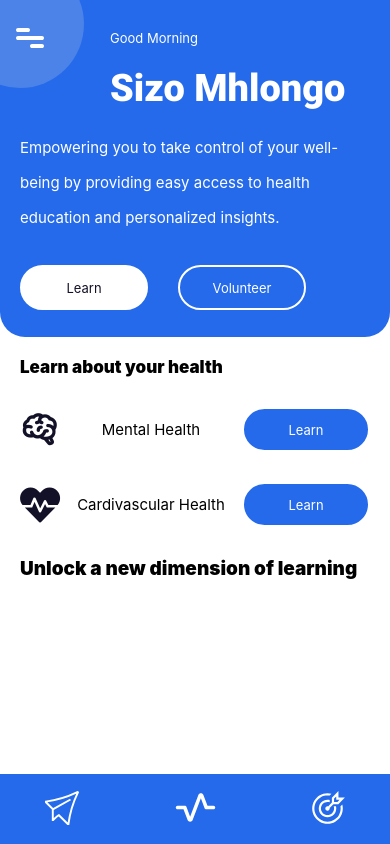
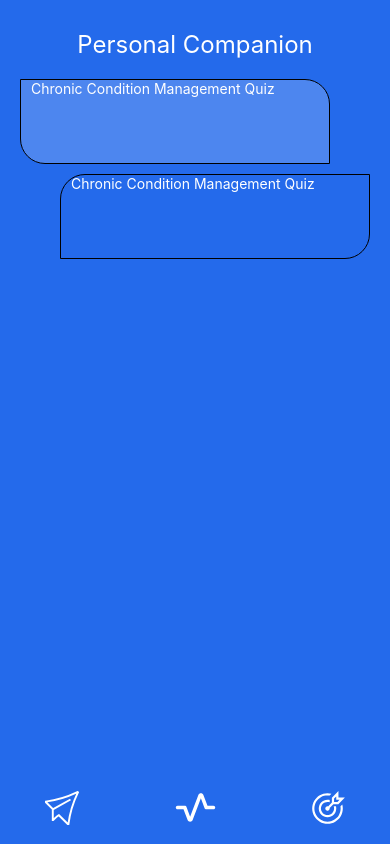
Before and after one commit to SizoDevelops/Intuactive, a React Native app: screen /Stats in a window 390 px wide. Both pictures are taken after a click on the button 328 px from the left and 807 px from the top of the page. Built offline with nearby package versions, Linux system fonts and the light colour scheme; no server answers.

Commit message:
Intro AI chat

```diff
--- a/components/Stats.js
+++ b/components/Stats.js
@@ -8,6 +8,7 @@ import { useFocusEffect, useNavigation } from '@react-navigation/native'
 import { useDispatch } from 'react-redux'
 import { setTabColor } from '../shared/TabColor'
 import { normalize } from '../shared/functions'
+import { TextInput } from 'react-native'
 
 
 export default function Stats() {
@@ -26,115 +27,56 @@ export default function Stats() {
     }, []),
   );
   return (
-    <Background color={Colors.BGALT}>
-
-      <View style={styles.container}>
-      <MenuButton/>
-        <View style={styles.header}>
-          <Text style={styles.Text}>Good Morning</Text>
-          <Text style={[styles.Text, {fontSize: normalize(40) , fontFamily: "Roboto-Black", marginTop: 20, marginBottom: 30}]}>Sizo Mhlongo</Text>
+    <Background>
+      <Text style={styles.Text}>Personal Companion</Text>
+        <View style={styles.bot}>
+          <Text style={styles.botText}>Chronic Condition Management Quiz</Text>
         </View>
-        <View style={styles.textHolder}>
-          <Text style={[styles.Text, {fontSize: normalize(16), lineHeight: 35}]}>
-            Empowering you to take control of your well-being by providing easy access to health education and personalized insights.
-          </Text>
-        </View>
-
-        <View style={styles.buttons}>
-          <Pressable style={[styles.btn, {backgroundColor: Colors.BGALT}]} onPress={() => {
-            navigation.navigate("LoginHome")
-          }}>
-              <Text style={[styles.Text, {color: Colors.TXTALT}]}>Learn</Text>
-          </Pressable>
-          <Pressable style={styles.btn} onPress={() => {
-            navigation.navigate("Documents")
-          }}>
-              <Text style={styles.Text}>Volunteer</Text>
-          </Pressable>
-        </View>
-      </View>
-      <View style={styles.main}>
-        <Text style={{fontSize: normalize(18), fontWeight: "900", marginTop: 20 }}>Learn about your health</Text>
-
-        <View>
-          <View style={styles.learn}>
-          <MaterialCommunityIcons name="brain" size={40} color={Colors.TXTALT} />
-          <Text style={{fontSize: normalize(16) }}>Mental Health</Text>
-          <Pressable style={[styles.btn, {backgroundColor: Colors.BG}]} onPress={() => {
-            navigation.navigate("DistanceView")
-          }}>
-              <Text style={styles.Text}>Learn</Text>
-          </Pressable>
-          </View>
-
-          <View style={styles.learn}>
-          <FontAwesome5 name="heartbeat" size={40} color={Colors.TXTALT} />
-          <Text style={{fontSize: normalize(16) }}>Cardivascular Health</Text>
-          <Pressable style={[styles.btn, {backgroundColor: Colors.BG}]} onPress={() => {
-            navigation.navigate("MedicalRecords")
-          }}>
-              <Text style={styles.Text}>Learn</Text>
-          </Pressable>
+        <View style={styles.ContUser}>
+          <View style={styles.User}>
+            <TextInput style = {[styles.textInput,{marginLeft: 0},{color: Colors.TXT}]} placeholder={'Chronic Condition Management Quiz'}/>
           </View>
         </View>
 
-        <Text style={{fontSize: normalize(20), fontWeight: "900", marginTop: 30 }}>Unlock a new dimension of learning</Text>
-
-
-      </View>
     </Background>
   )
 }
 
 const styles = StyleSheet.create({
-    Text: {
-      color: "#fff",
-      fontSize: normalize(14),
+    Text:{
+      color: Colors.TXT,
+      fontSize: normalize(25),
+      marginHorizontal: 'auto',
+      marginTop: 30
+    },
+    bot:{
+      backgroundColor: Colors.TXT+ 30,
+      marginTop: 20,
+      borderWidth:1,
+      borderBottomLeftRadius: 25,
+      borderTopEndRadius: 25,
+      minHeight: 85,
+      height: 'fit-content',
+      width:310,
+      marginLeft: 20,
+      paddingHorizontal: 10
+    },
+    User:{
+      backgroundColor: Colors.BG +10,
+      marginTop: 10,
+      borderWidth:1,
+      borderBottomRightRadius: 25,
+      borderTopLeftRadius: 25,
+      minHeight: 85,
+      height: 'fit-content',
+      width:310,
+      marginLeft: 60,
+      paddingHorizontal: 10
+    },
+    botText:{
+      color: Colors.TXT
+    }
 
-    },
-    container: {
 
-      backgroundColor: Colors.BG,
-      height: 337,
-      borderBottomLeftRadius: 25,
-      borderBottomRightRadius: 25,
-      justifyContent: "flex-start",
-      gap: 20
 
-    },
-
-    header: {
-      paddingHorizontal: 40,
-      top: 30,
-      left: 70,
-
-    },
-    textHolder:{
-      paddingHorizontal: 20,
-
-    },
-    btn: {
-      borderWidth: 2,
-      width: 128,
-      height: 45,
-      alignItems: "center",
-      justifyContent: "center",
-      borderRadius: 50,
-      borderColor: "#fff"
-    },
-    buttons: {
-      paddingHorizontal: 20,
-      marginTop: 10,
-      flexDirection: "row",
-      gap: 30
-    },
-    main:{
-      paddingHorizontal: 20,
-    },
-    learn:{
-      flexDirection: "row",
-      justifyContent: "space-between",
-      alignItems: "center",
-      marginTop: 30
-    }
   })
```
